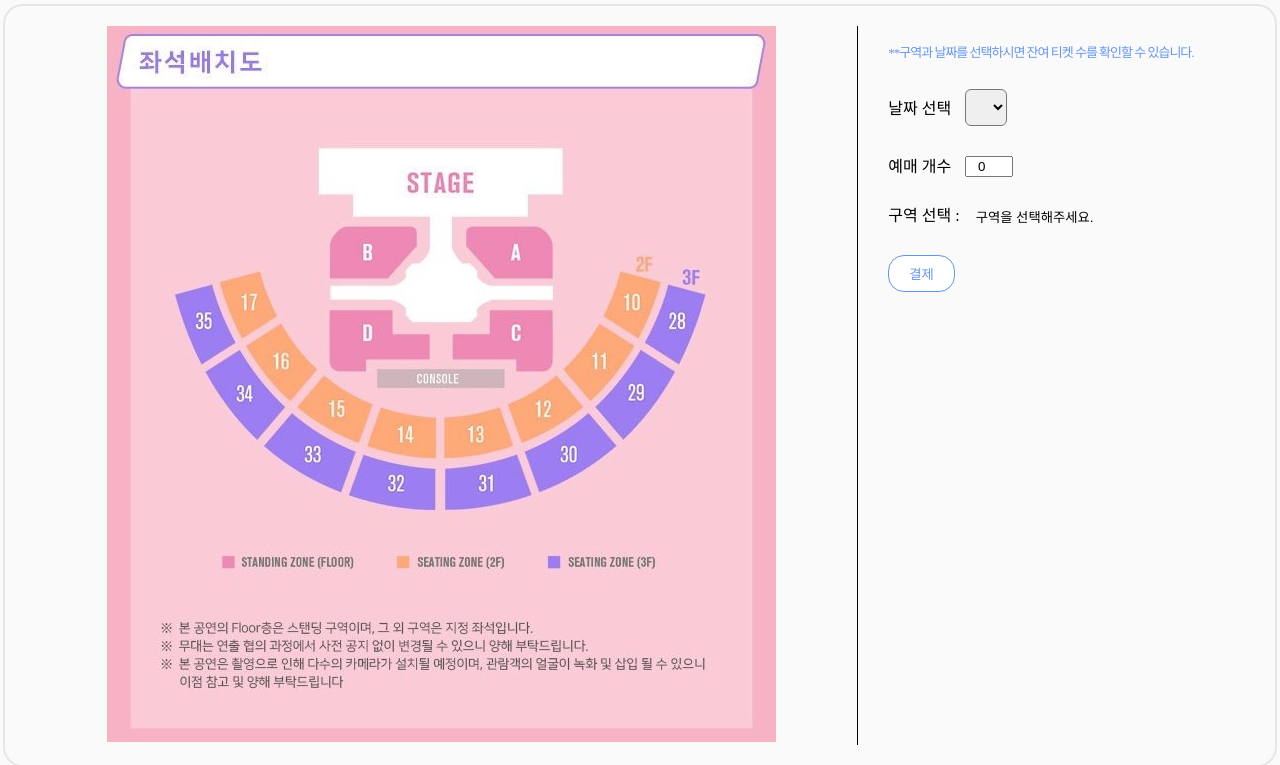
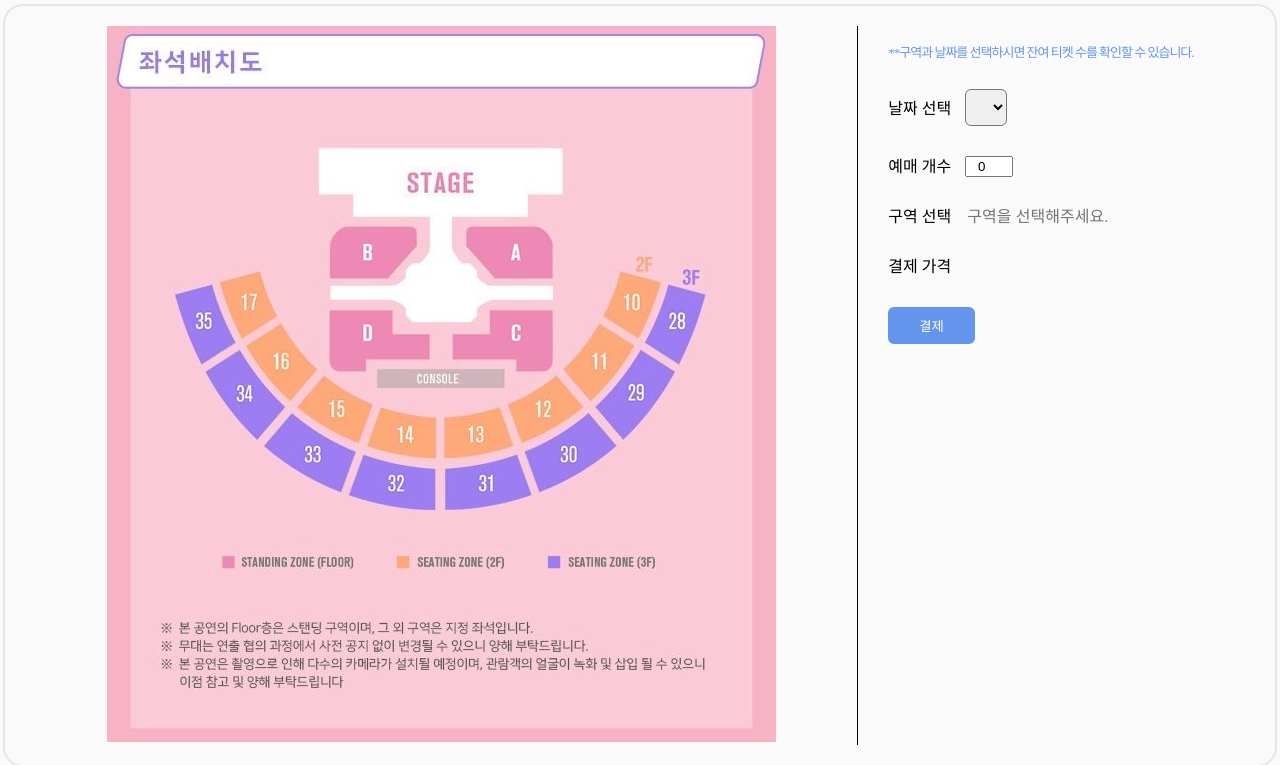
Before and after one commit to minwoo9629/ticketing_service, a Django app: template reservationapp/templates/reservationapp/reserve.html in a window 1280 px wide. Shown: the part 157-922 px from the top of the page. Run offline with Django 3.2, Linux system fonts and the light colour scheme; the template is opened without the code that fills it, so the values that code supplies are empty; some libraries are stand-ins or nearby versions.

Commit message:
카카오 페이 결제 요청

```diff
--- a/concertapp/templates/concertapp/snippets/jamsil.html
+++ b/concertapp/templates/concertapp/snippets/jamsil.html
@@ -37,11 +37,9 @@
 <style>
     .placeCount {
         background: cornflowerblue;
-        top: 398px;
-        left: 385px;
         visibility: hidden;
         position: absolute;
-        padding: 8px;
+        padding: 6px;
         color: #fff;
         border-radius: 10px;
     }
@@ -66,14 +64,4 @@
     .area:hover {
         box-shadow: 0 0 0 1px rgb(172, 170, 170);
     }
-
-    /* @media screen and (max-width:930px) {
-
-        .standing div,
-        .floor2 div,
-        .floor3 div {
-            width: 200px;
-            height: 100px;
-        }
-    } */
 </style>
--- a/config/settings.py
+++ b/config/settings.py
@@ -21,6 +21,9 @@ environ.Env.read_env(
 
 # SECURITY WARNING: keep the secret key used in production secret!
 SECRET_KEY = env('SECRET_KEY')
+
+# ADMIN_KEY for KAKAO PAY
+ADMIN_KEY = env('ADMIN_KEY')
 
 # SECURITY WARNING: don't run with debug turned on in production!
 DEBUG = True
--- a/reservationapp/templates/reservationapp/reserve.html
+++ b/reservationapp/templates/reservationapp/reserve.html
@@ -1,11 +1,12 @@
 {% extends 'base.html' %}
+{% load static %}
 {% block content %}
 <div class="reserveWrap">
-    <form action="" class="reserveForm" method="POST">
+    <form action="{% url 'reservationapp:reserve' performance.id %}" class="reserveForm" method="POST">
         {% csrf_token%}
         {% include 'concertapp/snippets/jamsil.html' with seats=seats%}
         <div class="choiceWrap">
-            <ul>
+            <ul class="choiceList">
                 <li>
                     <p class="comment">**구역과 날짜를 선택하시면 잔여 티켓 수를 확인할 수 있습니다.</p>
                 </li>
@@ -21,10 +22,14 @@
                     <input type="number" name="count" id="reserveCount" min="0" value="0">
                 </li>
                 <li>
-                    <label for="reserveArea">구역 선택 : </label>
-                    <input type="text" name="area" id="reserveArea" readonly value="구역을 선택해주세요.">
+                    <label for="reserveArea">구역 선택 </label>
+                    <input type="text" name="area" id="reserveArea" readonly placeholder="구역을 선택해주세요.">
                 </li>
                 <li>
+                    <label for="totalAmount">결제 가격 </label>
+                    <input type="text" name="totalAmount" id="totalAmount" readonly placeholder="">
+                </li>
+                <li class="pay">
                     <input type="submit" value="결제" id="reserveSubmit">
                 </li>
             </ul>
@@ -59,7 +64,7 @@
         padding: 20px 10px 20px 30px;
     }
 
-    .choiceWrap ul li {
+    .choiceWrap .choiceList li {
         margin: 0 0 30px 0;
     }
 
@@ -79,21 +84,16 @@
         text-align: center;
     }
 
-    #reserveSubmit {
+    .choiceWrap .choiceList .pay #reserveSubmit {
+        vertical-align: middle;
         transition: all .3s;
         cursor: pointer;
         outline: none;
-        padding: 8px 20px;
-        color: cornflowerblue;
-        border: 1px solid cornflowerblue;
-        background: #fff;
-        border-radius: 16px;
-    }
-
-    #reserveSubmit:hover {
+        padding: 8px 30px;
         color: #fff;
-        background-color: cornflowerblue;
-
+        border: 1px solid transparent;
+        background: cornflowerblue;
+        border-radius: 6px;
     }
 
     .comment {
@@ -103,11 +103,13 @@
         color: cornflowerblue;
     }
 
-    #reserveArea {
+    #reserveArea,
+    #totalAmount {
         vertical-align: middle;
         outline: none;
         border: none;
         background: #fafafa;
+        font-size: 16px;
     }
 </style>
 <script>
```
Also changed, not shown: concertapp/templates/concertapp/detail.html (+13 -4 lines), reservationapp/views.py (+46 -10 lines), static/kakao/payment_icon_yellow_medium.png (added), static/kakao/payment_icon_yellow_small.png (added).
